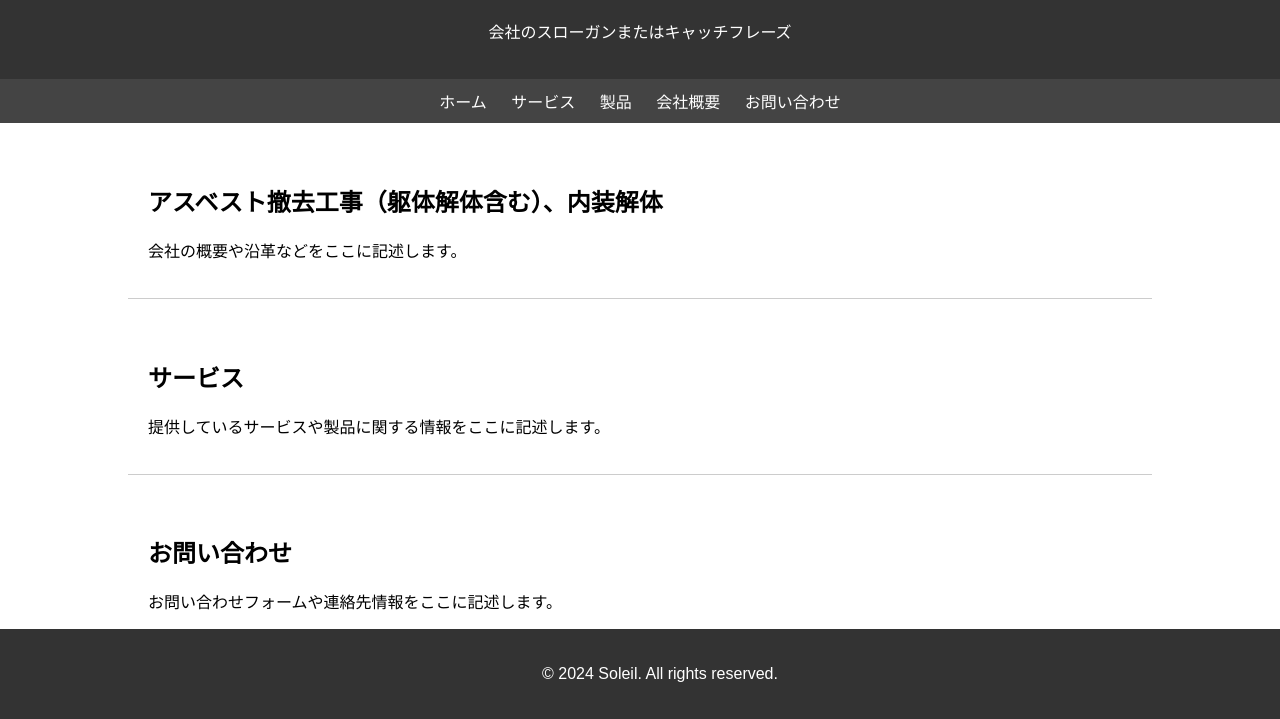
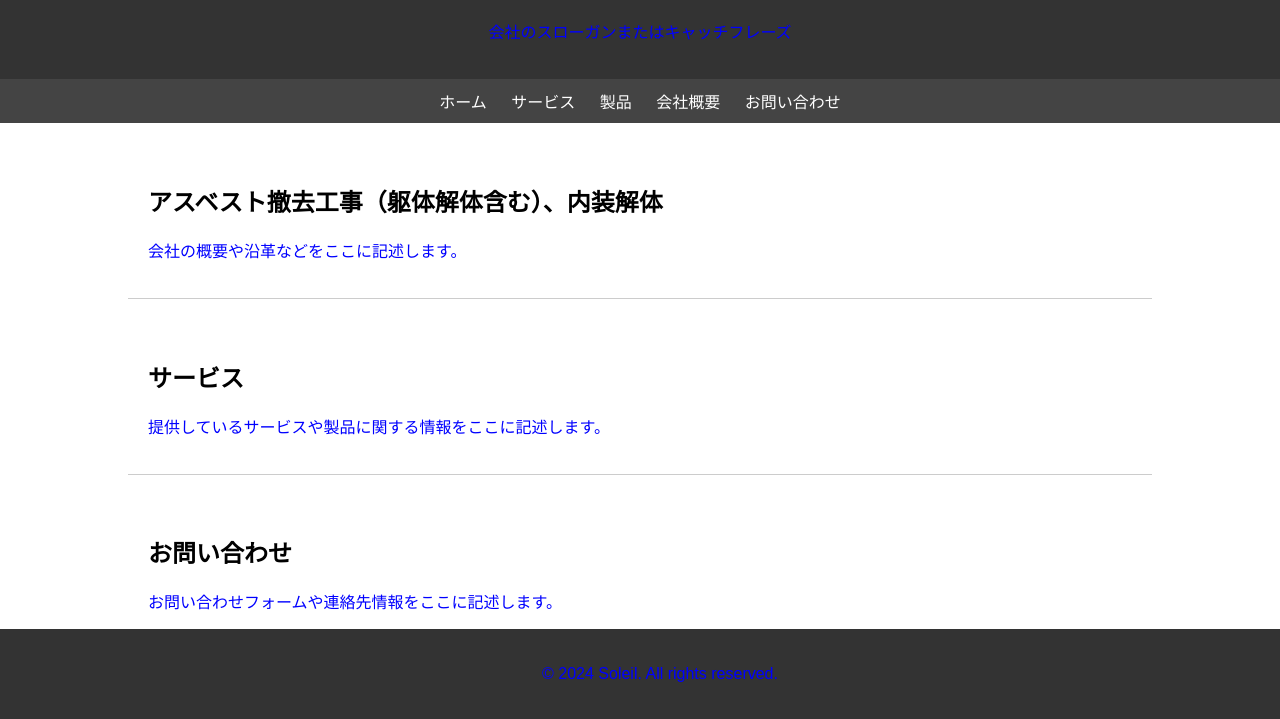
Before and after one commit to maiku1016/Soleil, a plain HTML site: page index.html in a window 1280 px wide. Shown: the part 81-800 px from the top of the page. Drawn offline with Linux system fonts and the light colour scheme.

Commit message:
Update index.html

```diff
--- a/index.html
+++ b/index.html
@@ -5,7 +5,9 @@
     <meta name="viewport" content="width=device-width, initial-scale=1.0">
     <title>Soleil - ホームページ</title>
     <style>
-        /* CSSスタイルはここに追加 */
+        p {
+        color: blue;
+      }
         body {
             font-family: Arial, sans-serif;
             margin: 0;
```
